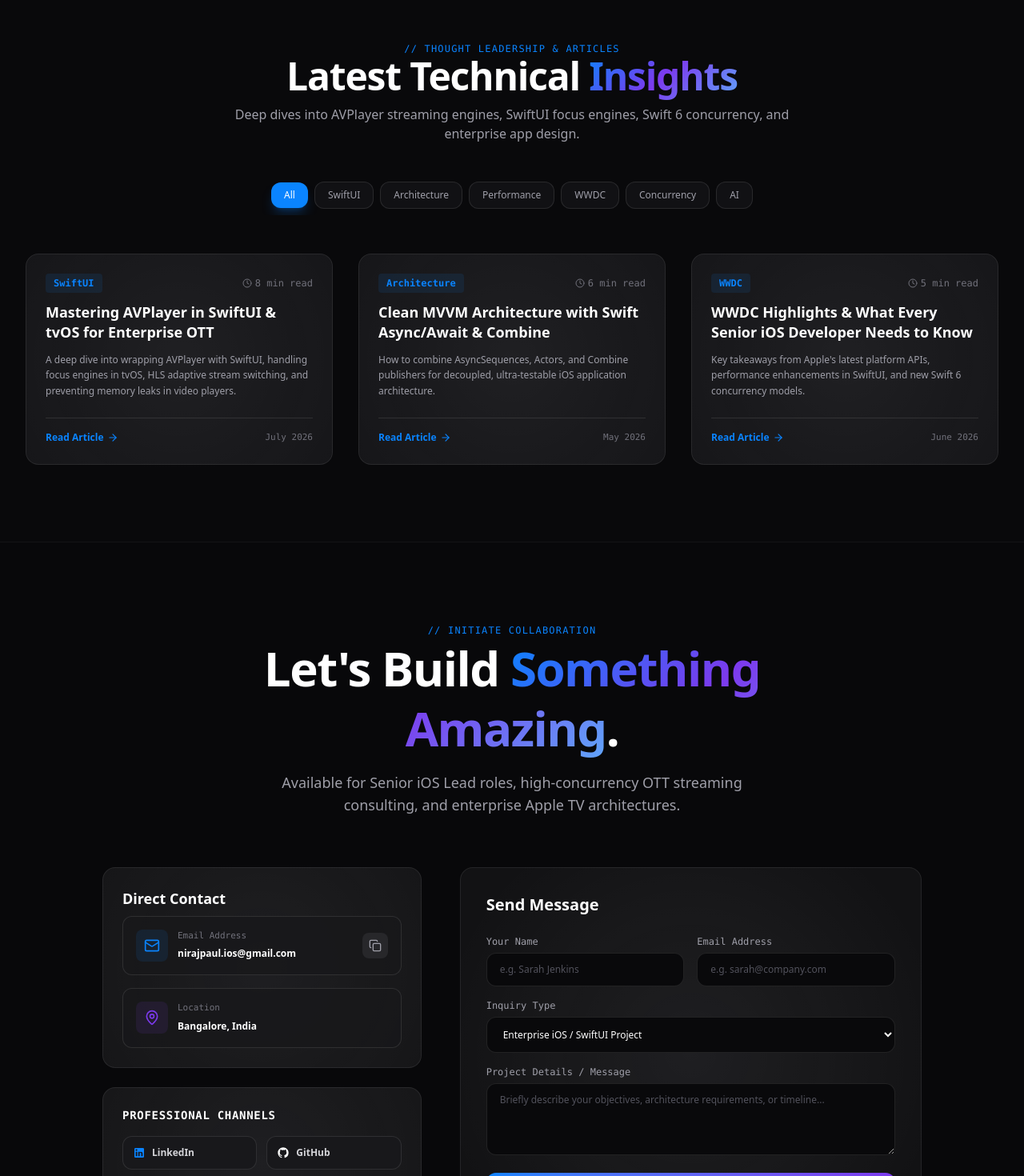
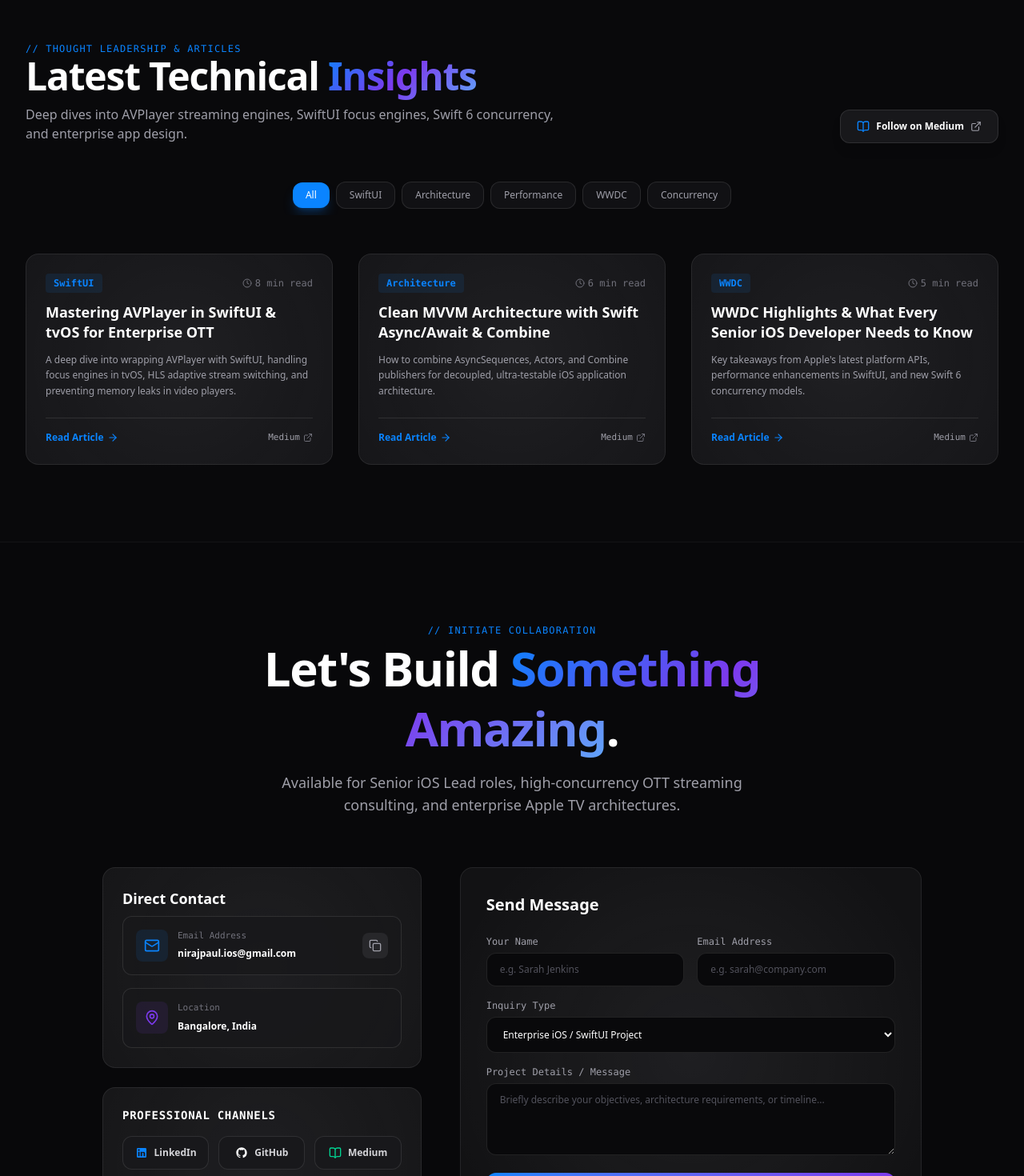
Before and after one commit to Nirajpaul2/my-resume-website, a Next.js app: page / in a window 1280 px wide. Shown: the part 8940-10410 px from the top of the page at 80% size. Built offline with nearby package versions, Linux system fonts and the light colour scheme.

Commit message:
Integrate Medium profile and article links (https://medium.com/@nirajpaul2)

```diff
--- a/src/components/sections/BlogSection.tsx
+++ b/src/components/sections/BlogSection.tsx
@@ -2,14 +2,14 @@
 
 import React, { useState } from "react";
 import { motion } from "framer-motion";
-import { BookOpen, Clock, Tag, ArrowRight } from "lucide-react";
-import { ARTICLES, Article } from "@/data/portfolioData";
+import { BookOpen, Clock, Tag, ArrowRight, ExternalLink } from "lucide-react";
+import { ARTICLES, Article, PERSONAL_DATA } from "@/data/portfolioData";
 import { BlogModal } from "../ui/BlogModal";
 
 export const BlogSection: React.FC = () => {
   const [activeArticle, setActiveArticle] = useState<Article | null>(null);
 
-  const topics = ["All", "SwiftUI", "Architecture", "Performance", "WWDC", "Concurrency", "AI"];
+  const topics = ["All", "SwiftUI", "Architecture", "Performance", "WWDC", "Concurrency"];
   const [selectedTopic, setSelectedTopic] = useState("All");
 
   const filteredArticles = ARTICLES.filter((art) => {
@@ -26,17 +26,29 @@ export const BlogSection: React.FC = () => {
 
       <div className="max-w-7xl mx-auto px-4 sm:px-6 lg:px-8">
 
-        {/* Header Title */}
-        <div className="text-center max-w-3xl mx-auto mb-12 space-y-3">
+        {/* Header Title & Medium Link Button */}
+        <div className="flex flex-col md:flex-row md:items-end justify-between mb-12 gap-6">
+          <div className="space-y-3">
             <span className="text-xs font-mono tracking-widest text-[#0A84FF] uppercase">
               // Thought Leadership & Articles
             </span>
             <h2 className="text-3xl sm:text-5xl font-bold tracking-tight text-white">
               Latest Technical <span className="gradient-text-apple">Insights</span>
             </h2>
-          <p className="text-sm sm:text-base text-zinc-400">
+            <p className="text-sm sm:text-base text-zinc-400 max-w-2xl">
               Deep dives into AVPlayer streaming engines, SwiftUI focus engines, Swift 6 concurrency, and enterprise app design.
             </p>
+          </div>
+
+          <a
+            href={PERSONAL_DATA.mediumUrl}
+            target="_blank"
+            rel="noopener noreferrer"
+            className="px-5 py-3 rounded-xl bg-zinc-900 border border-white/10 hover:border-[#0A84FF] text-xs font-semibold text-white flex items-center gap-2 transition-all hover:scale-105 shadow-lg shrink-0 self-start md:self-auto"
+          >
+            <BookOpen className="w-4 h-4 text-[#0A84FF]" />
+            Follow on Medium <ExternalLink className="w-3.5 h-3.5 text-zinc-400" />
+          </a>
         </div>
 
         {/* Topic Filters */}
@@ -93,9 +105,15 @@ export const BlogSection: React.FC = () => {
                   Read Article <ArrowRight className="w-3.5 h-3.5" />
                 </span>
 
-                <span className="text-[11px] text-zinc-500 font-mono">
-                  {article.date}
-                </span>
+                <a
+                  href={article.mediumUrl || PERSONAL_DATA.mediumUrl}
+                  target="_blank"
+                  rel="noopener noreferrer"
+                  onClick={(e) => e.stopPropagation()}
+                  className="text-[11px] text-zinc-400 hover:text-white font-mono flex items-center gap-1 hover:underline"
+                >
+                  Medium <ExternalLink className="w-3 h-3 text-zinc-500" />
+                </a>
               </div>
             </motion.div>
           ))}
--- a/src/components/sections/ContactSection.tsx
+++ b/src/components/sections/ContactSection.tsx
@@ -2,7 +2,7 @@
 
 import React, { useState } from "react";
 import { motion } from "framer-motion";
-import { Mail, FileText, Send, CheckCircle2, Copy, Sparkles, MapPin } from "lucide-react";
+import { Mail, FileText, Send, CheckCircle2, Copy, Sparkles, MapPin, BookOpen } from "lucide-react";
 import { GithubIcon, LinkedinIcon } from "../ui/Icons";
 import { PERSONAL_DATA } from "@/data/portfolioData";
 import confetti from "canvas-confetti";
@@ -93,12 +93,12 @@ export const ContactSection: React.FC = () => {
                 Professional Channels
               </h3>
 
-              <div className="grid grid-cols-2 gap-3">
+              <div className="grid grid-cols-3 gap-3">
                 <a
                   href={PERSONAL_DATA.linkedin}
                   target="_blank"
                   rel="noopener noreferrer"
-                  className="p-3 rounded-xl bg-zinc-900 border border-white/10 hover:border-[#0A84FF] flex items-center gap-2 text-xs font-semibold text-zinc-300 hover:text-white transition-all"
+                  className="p-3 rounded-xl bg-zinc-900 border border-white/10 hover:border-[#0A84FF] flex items-center justify-center gap-2 text-xs font-semibold text-zinc-300 hover:text-white transition-all"
                 >
                   <LinkedinIcon className="w-4 h-4 text-[#0A84FF]" /> LinkedIn
                 </a>
@@ -107,9 +107,18 @@ export const ContactSection: React.FC = () => {
                   href={PERSONAL_DATA.github}
                   target="_blank"
                   rel="noopener noreferrer"
-                  className="p-3 rounded-xl bg-zinc-900 border border-white/10 hover:border-[#0A84FF] flex items-center gap-2 text-xs font-semibold text-zinc-300 hover:text-white transition-all"
+                  className="p-3 rounded-xl bg-zinc-900 border border-white/10 hover:border-[#0A84FF] flex items-center justify-center gap-2 text-xs font-semibold text-zinc-300 hover:text-white transition-all"
                 >
                   <GithubIcon className="w-4 h-4 text-white" /> GitHub
+                </a>
+
+                <a
+                  href={PERSONAL_DATA.mediumUrl}
+                  target="_blank"
+                  rel="noopener noreferrer"
+                  className="p-3 rounded-xl bg-zinc-900 border border-white/10 hover:border-[#0A84FF] flex items-center justify-center gap-2 text-xs font-semibold text-zinc-300 hover:text-white transition-all"
+                >
+                  <BookOpen className="w-4 h-4 text-emerald-400" /> Medium
                 </a>
               </div>
 
--- a/src/components/ui/BlogModal.tsx
+++ b/src/components/ui/BlogModal.tsx
@@ -2,8 +2,8 @@
 
 import React from "react";
 import { motion, AnimatePresence } from "framer-motion";
-import { X, Clock, Calendar, Tag, BookOpen, Share2 } from "lucide-react";
-import { Article } from "@/data/portfolioData";
+import { X, Clock, Calendar, Tag, ExternalLink, Share2 } from "lucide-react";
+import { Article, PERSONAL_DATA } from "@/data/portfolioData";
 
 interface BlogModalProps {
   article: Article | null;
@@ -12,6 +12,8 @@ interface BlogModalProps {
 
 export const BlogModal: React.FC<BlogModalProps> = ({ article, onClose }) => {
   if (!article) return null;
+
+  const targetMediumUrl = article.mediumUrl || PERSONAL_DATA.mediumUrl;
 
   return (
     <AnimatePresence>
@@ -58,7 +60,7 @@ export const BlogModal: React.FC<BlogModalProps> = ({ article, onClose }) => {
               ))}
             </div>
 
-            <div className="pt-6 border-t border-white/10 flex items-center justify-between">
+            <div className="pt-6 border-t border-white/10 flex flex-wrap items-center justify-between gap-4">
               <div className="flex flex-wrap gap-1.5">
                 {article.tags.map((t) => (
                   <span
@@ -70,15 +72,26 @@ export const BlogModal: React.FC<BlogModalProps> = ({ article, onClose }) => {
                 ))}
               </div>
 
+              <div className="flex items-center gap-3">
                 <button
                   onClick={() => {
-                  navigator.clipboard.writeText(window.location.href);
-                  alert("Article link copied!");
+                    navigator.clipboard.writeText(targetMediumUrl);
+                    alert("Medium article link copied!");
                   }}
                   className="flex items-center gap-1.5 px-3 py-1.5 rounded-lg bg-zinc-800 hover:bg-zinc-700 text-xs font-medium text-white transition-colors"
                 >
-                <Share2 className="w-3.5 h-3.5" /> Share Article
+                  <Share2 className="w-3.5 h-3.5" /> Share
                 </button>
+
+                <a
+                  href={targetMediumUrl}
+                  target="_blank"
+                  rel="noopener noreferrer"
+                  className="flex items-center gap-1.5 px-4 py-2 rounded-xl bg-[#0A84FF] hover:bg-[#0066CC] text-xs font-semibold text-white transition-all shadow-lg shadow-[#0A84FF]/20"
+                >
+                  Read on Medium <ExternalLink className="w-3.5 h-3.5" />
+                </a>
+              </div>
             </div>
           </div>
         </motion.div>
--- a/src/data/portfolioData.ts
+++ b/src/data/portfolioData.ts
@@ -43,6 +43,7 @@ export interface Article {
   readTime: string;
   topic: string;
   tags: string[];
+  mediumUrl?: string;
 }
 
 export const PERSONAL_DATA = {
@@ -54,6 +55,7 @@ export const PERSONAL_DATA = {
   email: "nirajpaul.ios@gmail.com",
   github: "https://github.com/Nirajpaul2",
   linkedin: "https://www.linkedin.com/in/niraj-paul-8782ab143",
+  mediumUrl: "https://medium.com/@nirajpaul2",
   resumeUrl: "https://drive.google.com/file/d/1jn_iu_X9TBHHMoi4lULB-JAtrZWYdJom/view?usp=sharing",
   shortIntro: "I build high-performance iOS and Apple TV applications used by millions of users worldwide. I specialize in OTT Streaming, SwiftUI, scalable architectures, and premium user experiences.",
   detailedBio: `With over 11 years of engineering excellence in the Apple ecosystem, I architect and build enterprise-scale iOS and tvOS applications. Having delivered core video playback engines and high-traffic streaming features for major media platforms like SonyLIV and Tegna, as well as high-conversion e-commerce apps for Fabindia and Purplle, I bridge deep low-level AVFoundation/HLS video pipeline optimization with elegant SwiftUI visual design.`,
@@ -335,6 +337,7 @@ export const ARTICLES: Article[] = [
     readTime: "8 min read",
     topic: "SwiftUI",
     tags: ["SwiftUI", "AVPlayer", "tvOS", "HLS"],
+    mediumUrl: "https://medium.com/@nirajpaul2",
     content: `Building enterprise-grade video streaming applications on iOS and tvOS requires going far beyond basic VideoPlayer wrappers. In high-stakes OTT platforms like SonyLIV or Tegna, user expectations demand instantaneous startup times, smooth bitrate adaptation, seamless ad transitions, and strict DRM compliance.
 
 ### 1. The Custom UIViewControllerRepresentable Wrapper
@@ -369,6 +372,7 @@ In tvOS, remote interaction relies heavily on spatial focus. Custom scrub bars m
     readTime: "6 min read",
     topic: "Architecture",
     tags: ["Swift", "Concurrency", "MVVM", "Combine"],
+    mediumUrl: "https://medium.com/@nirajpaul2",
     content: `Modern iOS development demands clear separation of concerns, strict thread isolation, and predictable state transitions.
 
 ### Key Architectural Pillars:
@@ -398,6 +402,7 @@ actor MediaCacheManager {
     readTime: "5 min read",
     topic: "WWDC",
     tags: ["WWDC", "SwiftUI", "Performance", "Concurrency"],
+    mediumUrl: "https://medium.com/@nirajpaul2",
     content: `Apple's latest developer tools introduce groundbreaking improvements for enterprise apps. Strict concurrency checking in Swift 6 ensures data race safety at compile time, while new SwiftUI layout primitives eliminate manual frame calculations for complex grid structures.`
   }
 ];
```
Lines whose indentation alone changed are shown as unchanged.
